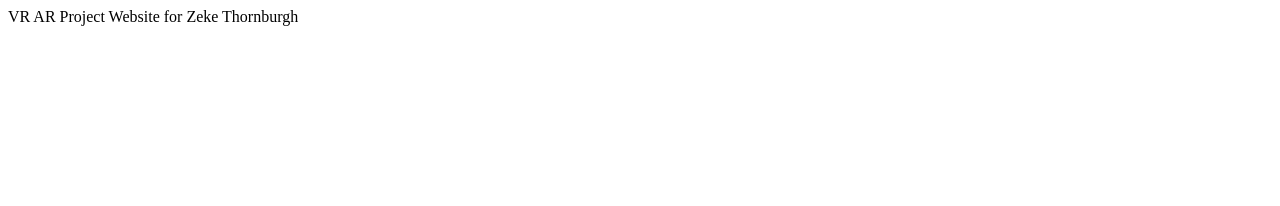
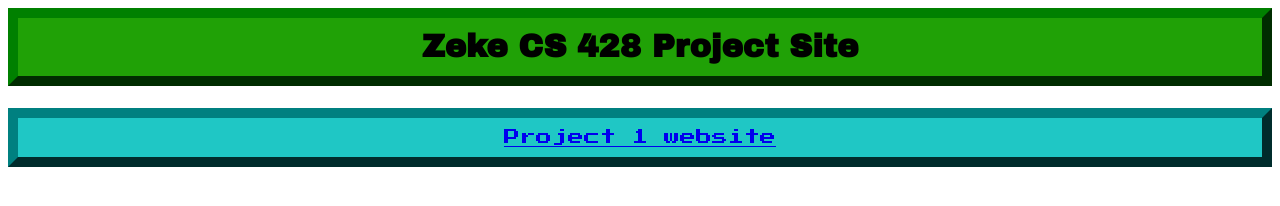
Before and after one commit to RunningMonkeys/VRARProjectWebsite, a plain HTML site: page index.html in a window 1280 px wide. Drawn offline with Linux system fonts and the light colour scheme.

Commit message:
added project 1 skeleton

```diff
--- /dev/null
+++ b/css/proj1.css
@@ -0,0 +1,26 @@
+body{
+
+
+}
+
+h1{
+	border-width: 10px;
+	border-style: outset;
+	border-color: green;
+	padding: 10px 10px 10px 10px;
+	font-family: 'Archivo Black', sans-serif;
+	color: Black;
+	background-color:#20a106;
+	line-height: 1.2;
+}
+
+p {
+	border-width: 10px;
+	border-style: outset;
+	border-color: teal;
+	padding: 10px 10px 10px 10px;
+	font-family: 'Press Start 2P', cursive;
+	color: black;
+	background-color:#1FC7C5;
+	line-height: 1.2;
+}
--- /dev/null
+++ b/css/style.css
@@ -0,0 +1,26 @@
+body{
+
+
+}
+
+h1{
+	border-width: 10px;
+	border-style: outset;
+	border-color: green;
+	padding: 10px 10px 10px 10px;
+	font-family: 'Archivo Black', sans-serif;
+	color: Black;
+	background-color:#20a106;
+	line-height: 1.2;
+}
+
+p {
+	border-width: 10px;
+	border-style: outset;
+	border-color: teal;
+	padding: 10px 10px 10px 10px;
+	font-family: 'Press Start 2P', cursive;
+	color: black;
+	background-color:#1FC7C5;
+	line-height: 1.2;
+}
--- a/index.html
+++ b/index.html
@@ -1,7 +1,11 @@
 <html>
   <head>
-    VR AR Project Website for Zeke Thornburgh
+    <title>Zeke CS 428</title>
+	<link href="css/style.css" rel="stylesheet">
+	<link href="https://fonts.googleapis.com/css?family=Archivo+Black|Press+Start+2P&display=swap" rel="stylesheet">
   </head>
   <body>
+		<h1 align="center">Zeke CS 428 Project Site</h1>
+		<p align="center"> <a href="proj1.html"> Project 1 website </a></p>
   </body>
 </html>
```
Also changed, not shown: proj1.html (added, +11 -0 lines).
